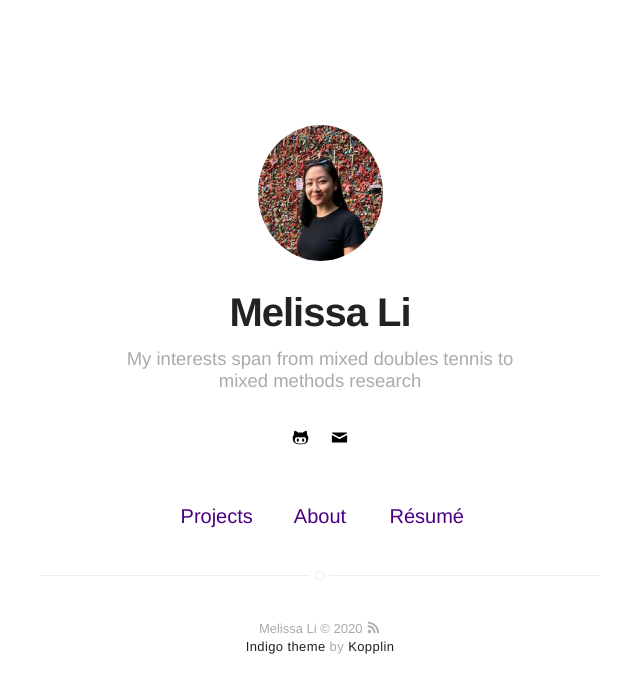
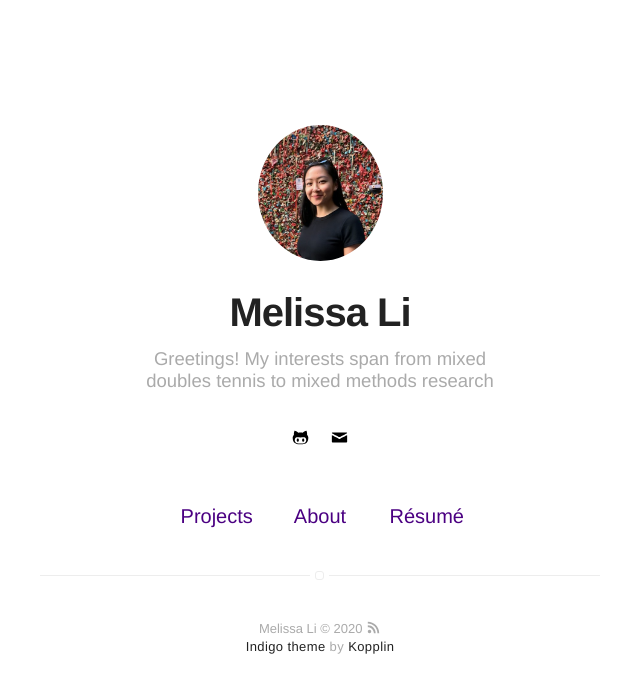
Before and after one commit to im-mel/im-mel.github.io, a Jekyll site: the page built from index.html, in a window 1280 px wide. Shown: the top 693 px of the page, without its empty margins (320-960 px from the left). Built offline with Jekyll 4.4.1, drawn with Linux system fonts in a browser that asks for light colours.

Commit message:
Update _config.yml

```diff
--- a/_config.yml
+++ b/_config.yml
@@ -1,6 +1,6 @@
 # main text of home
 name: Melissa Li
-bio: My interests span from mixed doubles tennis to mixed methods research
+bio: Greetings! My interests span from mixed doubles tennis to mixed methods research
 
 # twitter summary info
 #description: A blog about technology and stuff related
```
